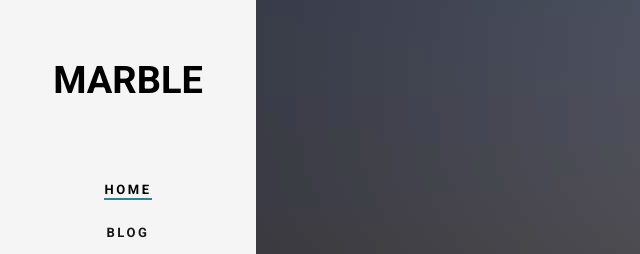
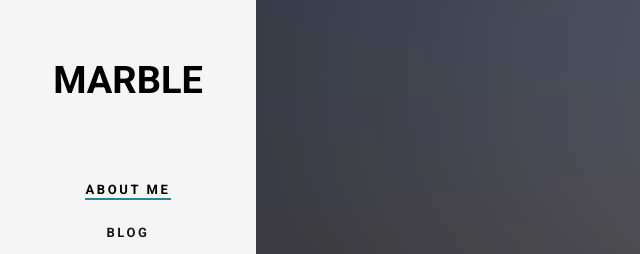
Before and after one commit to maurbe/home, a plain HTML site: page index.html in a window 1280 px wide. Shown: the top 254 px of the page, 0-640 px from the left. Drawn offline with Linux system fonts and the light colour scheme; files whose address does not match are found by name.

Commit message:
second edit

```diff
--- a/index.html
+++ b/index.html
@@ -70,7 +70,7 @@
 			<h1 id="fh5co-logo"><a href="index.html">Marble</a></h1>
 			<nav id="fh5co-main-menu" role="navigation">
 				<ul>
-					<li class="fh5co-active"><a href="index.html">Home</a></li>
+					<li class="fh5co-active"><a href="index.html">About me</a></li>
 					<li><a href="blog.html">Blog</a></li>
 					<li><a href="portfolio.html">Portfolio</a></li>
 					<li><a href="about.html">About</a></li>
```
